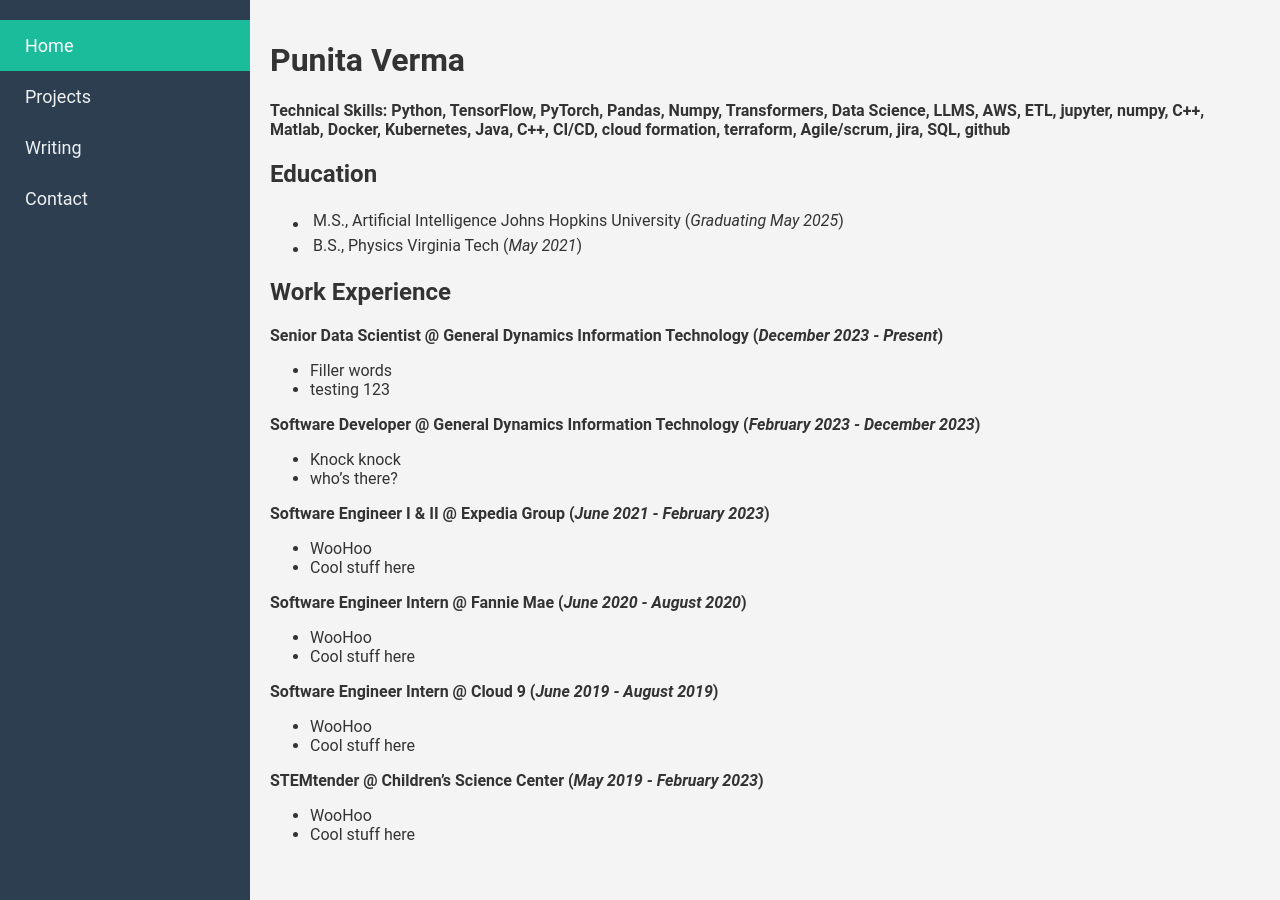
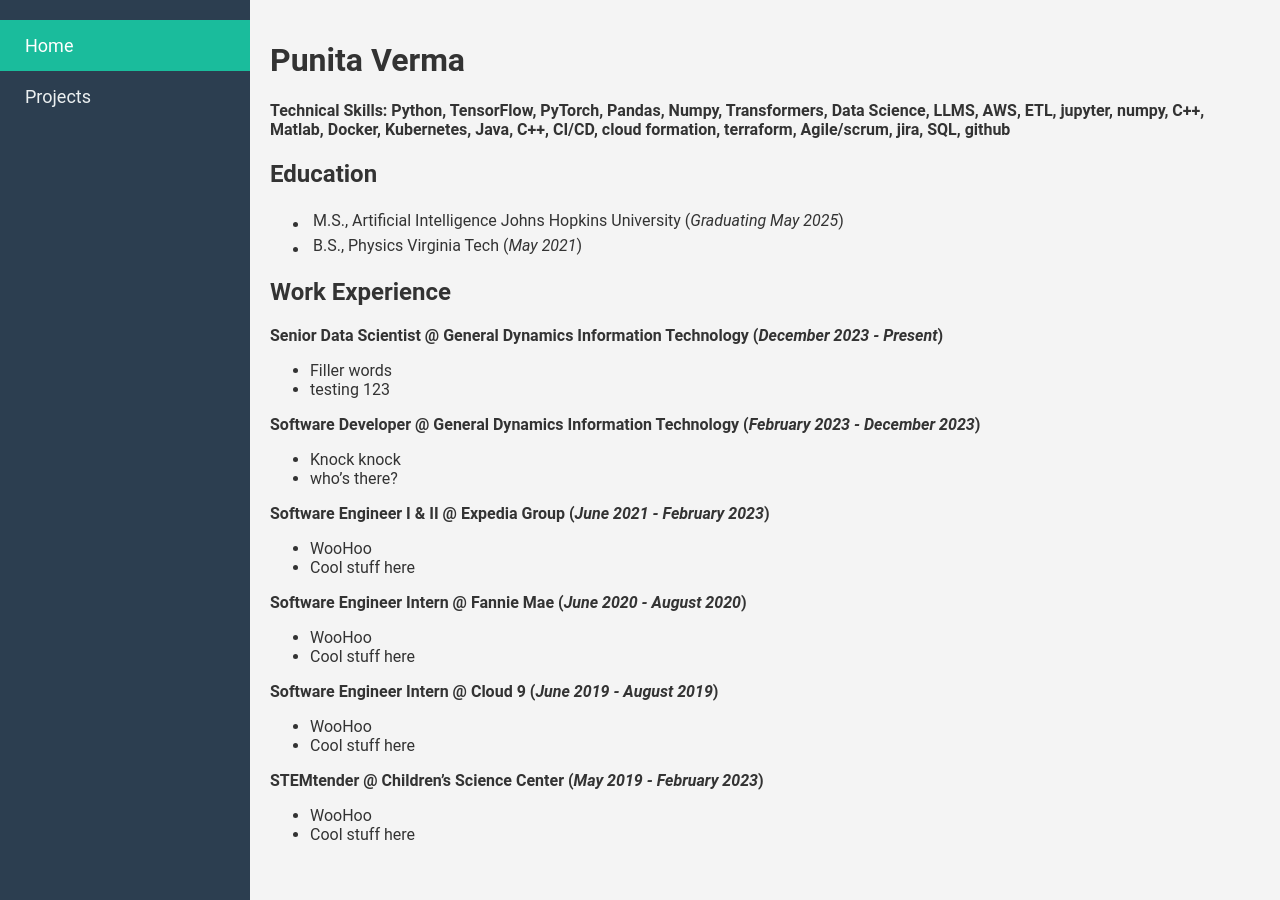
Before and after one commit to p9verma/punitaverma.github-io, a Jekyll site: the page built from index.md, in a window 1280 px wide. Built offline with Jekyll 4.4.1, drawn with Linux system fonts in a browser that asks for light colours; our own code applies the rules of GitHub Pages for plain Markdown files.

Commit message:
update menu

```diff
--- a/_layouts/page.html
+++ b/_layouts/page.html
@@ -10,8 +10,7 @@
     <div class="sidenav">
         <a href="#home" class="active">Home</a>
         <a href="#projects">Projects</a>
-        <a href="#writing">Writing</a>
-        <a href="#contact">Contact</a>
+        <a href="#blog"></a>
     </div>
 
     <div class="main-content">
```
